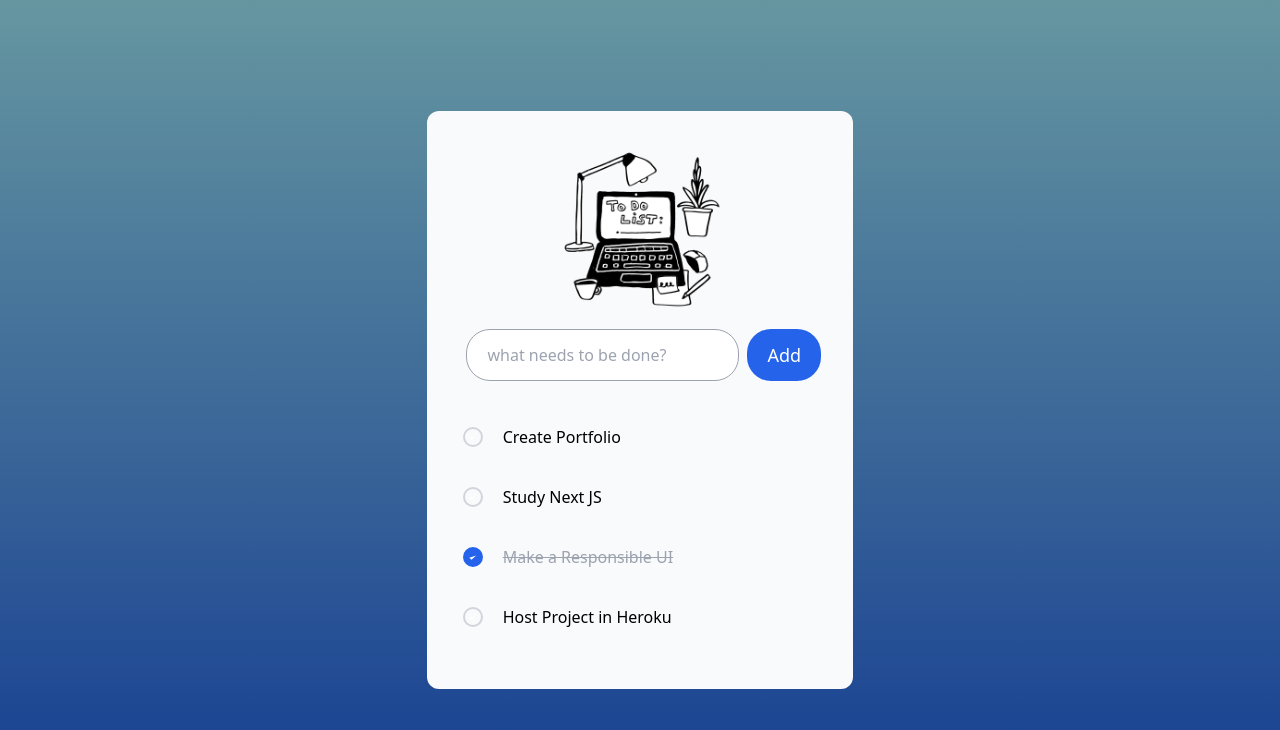
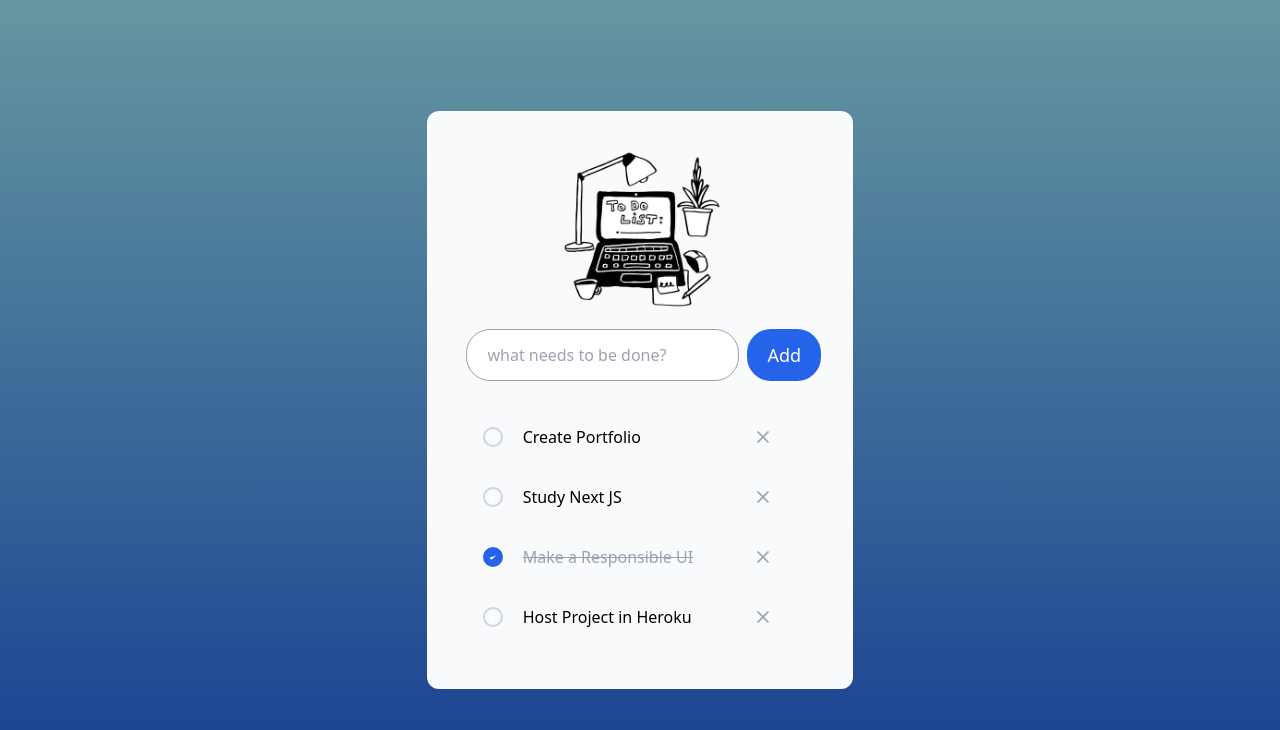
Before and after one commit to vid-db/Task-Done, a React (Vite) app: page / in a window 1280 px wide. Shown: the top 730 px of the page. Built offline with nearby package versions, Linux system fonts and the light colour scheme.

Commit message:
some revision in styles and adding delete buttom

```diff
--- a/src/App.tsx
+++ b/src/App.tsx
@@ -2,7 +2,8 @@
 
 import { useState } from "react";
 import AddToDoForm from "./components/AddTodoForm";
-import TodoItem from "./components/TodoItem";
+
+import TodoList from "./components/TodoList";
 import { task } from "./data/todos";
 
 
@@ -10,30 +11,48 @@ function App() {
 
     const [todos, setTodos] = useState(task);
 
+
     function setTodoCompleted(id: number, completed: boolean) {
         setTodos((prevTodos) =>
             prevTodos.map(todo =>(todo.id === id ? {...todo, completed}: todo ))
         );
     }
 
+    function addTodo(title: string) {
+        setTodos((prevTodos) => [
+            {
+                id: prevTodos.length + 1,
+                title,
+                completed: false
+            },
+            ...prevTodos
+        ]
+
+        );
+
+    }
+
+    function deleteTodo(id:number) {
+        setTodos(prevTodos => prevTodos.filter(todo => todo.id !== id))
+    }
+
   return (
-   <main className="flex justify-center items-center h-screen w-screen bg-custom-gradient">
-    <div className="lg:w-4/12 sm:w-3/6 xs:w-11/12 bg-slate-50
+   <main className="flex justify-center   h-screen w-screen bg-custom-gradient overflow-y-auto">
+    <div className="lg:w-4/12 sm:w-3/6 xs:w-11/12 my-auto  bg-slate-50
       rounded-xl py-8">
     <img src="/list to do.png" alt="ToDozImage" className="w-2/5 m-auto" />
     {/* <h1 className="font-semibold text-3xl text-slate-800 text-center pt-8">To-do List</h1> */}
 
     <div className="  mx-auto  rounded-sm py-4 px-6">
 
-    <AddToDoForm/>
-        <div className="space-y-3">
-            {todos.map(todo => (
-                <TodoItem
-                key={todo.id}
-                OncompletedChange={setTodoCompleted}
-                todo={todo} />
-            ))}
-        </div>
+    <AddToDoForm
+    onSubmit={addTodo}
+    />
+    <TodoList
+    todos = {todos}
+    onCompletedChange={setTodoCompleted}
+    onDelete={deleteTodo}/>
+
     </div>
 
     </div>
--- a/src/components/AddTodoForm.tsx
+++ b/src/components/AddTodoForm.tsx
@@ -1,17 +1,25 @@
 
-export default function addToDoForm() {
-    // const [input, setInput] = useState();
+import { useState } from "react";
+
+interface AddTodoFormProps {
+    onSubmit: (title: string) => void;
+}
+
+export default function AddToDoForm({ onSubmit }: AddTodoFormProps) {
+
+    const [input, setInput] = useState("");
     function handleSubmit(e: React.FormEvent<HTMLFormElement>) {
         e.preventDefault();
+        if (!input.trim()) return;
+        onSubmit(input)
+        setInput('');
     }
 
     return(
         <form className="flex  gap-2 pb-8 m-auto sm:w-11/12   " onSubmit={handleSubmit}>
             <input
-            type="text"
-            // value={input}
-            // onChange = {(e) => setInput(e.target.value)}
-
+            value={input}
+            onChange = {(e) => setInput(e.target.value)}
             placeholder="what needs to be done?"
              className=" grow rounded-3xl border border-gray-400 py-3 px-5   placeholder-gray-400 focus:border-gray-600 outline-none hover:border-gray-600 "
             />
--- a/src/components/TodoItem.tsx
+++ b/src/components/TodoItem.tsx
@@ -1,13 +1,15 @@
+import { X } from "lucide-react";
 import { Todo } from "../type/todo";
 
 interface TodoItemProps {
     todo: Todo;
     OncompletedChange: (id: number, completed: boolean) => void;
+    onDelete: (id:number) => void;
 }
-export default function TodoItem ({ todo, OncompletedChange }: TodoItemProps)  {
+export default function TodoItem ({ todo, OncompletedChange, onDelete }: TodoItemProps)  {
   return (
-    <div>
-        <label className="flex items-center gap-5  p-3  hover:bg-opacity-50 xxs:mx-5">
+    <div className="flex items-center gap-5 xs:mx-1 sm:mx-8">
+        <label className="flex grow items-center gap-5  py-3  hover:bg-opacity-50">
             <input
             type="checkbox"
             checked={todo.completed}
@@ -25,7 +27,9 @@ export default function TodoItem ({ todo, OncompletedChange }: TodoItemProps)  {
 
         </label>
 
-
+        <button className="mr-6" onClick={() => onDelete(todo.id)}>
+            <X size={20} className="text-gray-400 "/>
+        </button>
     </div>
   )
 }
--- /dev/null
+++ b/src/components/TodoList.tsx
@@ -0,0 +1,39 @@
+import { Todo } from "../type/todo";
+import TodoItem from "./TodoItem";
+
+interface TodoListProps {
+    todos: Todo[];
+    onCompletedChange: (id:number,completed:boolean) => void;
+   onDelete: (id: number) => void;
+}
+
+export default function TodoList ({
+    todos,
+    onCompletedChange,
+    onDelete
+}: TodoListProps) {
+
+
+    return(
+        <>
+            <div className="space-y-3">
+                {todos.map(todo => (
+                    <TodoItem
+                    key={todo.id}
+                    OncompletedChange={onCompletedChange}
+                    todo={todo}
+                    onDelete={onDelete} />
+                ))}
+            </div>
+
+            <div className="text-center text-gray-400 mr-6">
+                {todos.length === 0 && (
+                    <p>
+                        No Todos yet. Add new one above
+                    </p>
+                )}
+            </div>
+        </>
+    );
+
+}
```
